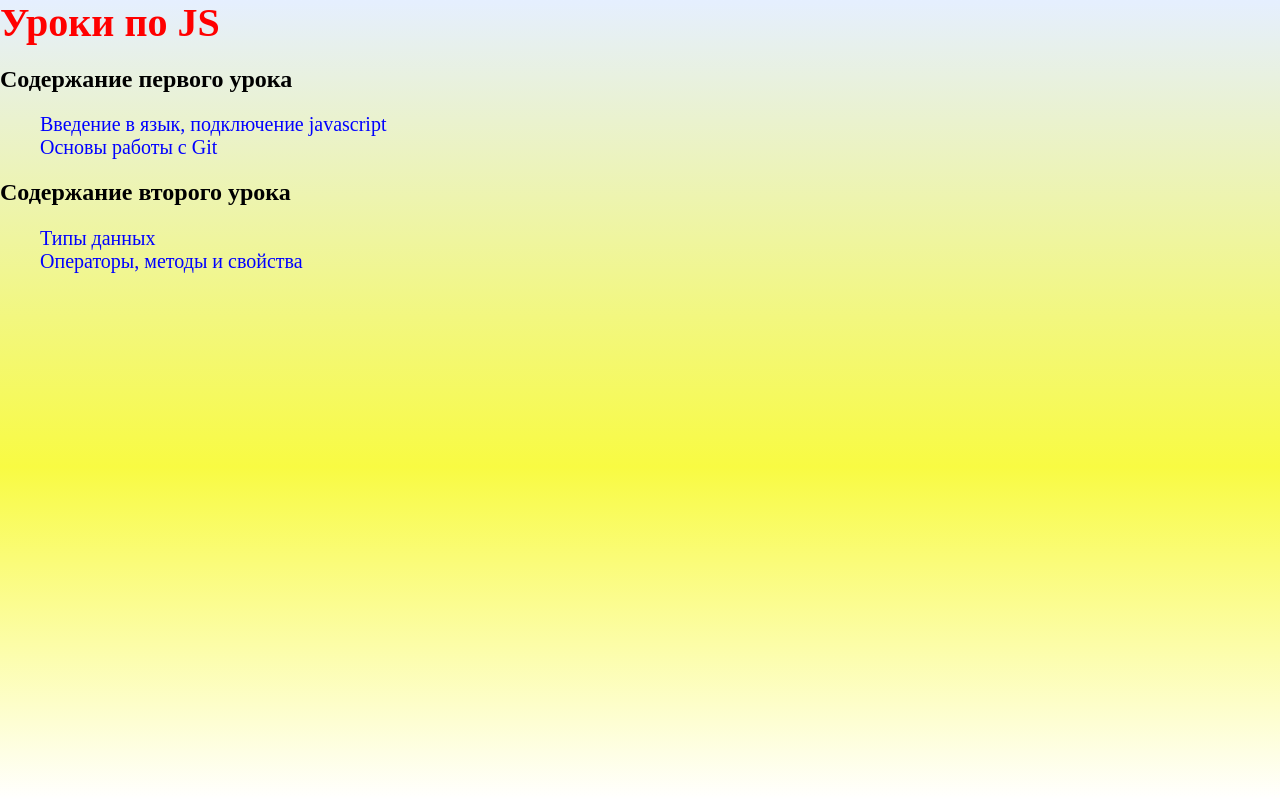
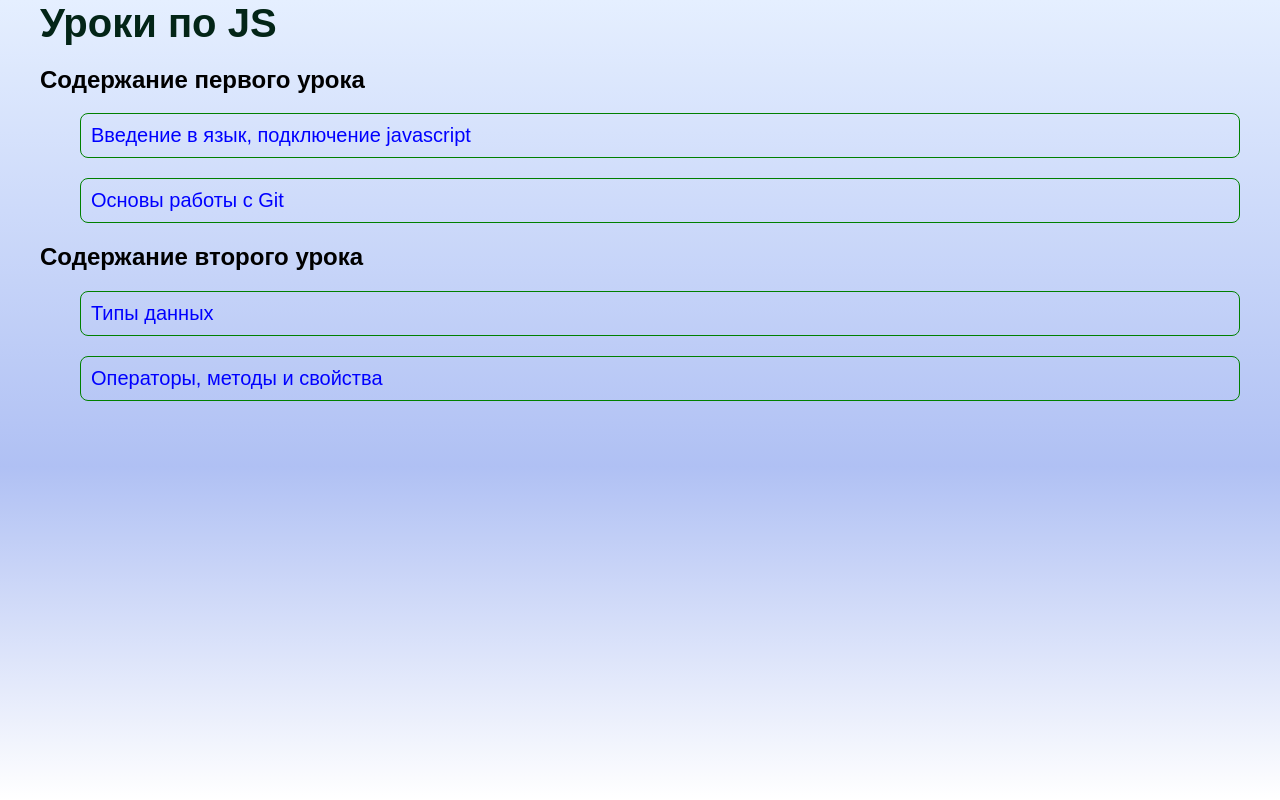
Before and after one commit to lampa-lana/study_JavaScript, a plain HTML site: page index.html in a window 1280 px wide. Drawn offline with Linux system fonts and the light colour scheme.

Commit message:
Create lesson02-addTask, index_add.html, main__add.js & styles

```diff
--- a/sass/_setting.sass
+++ b/sass/_setting.sass
@@ -2,7 +2,8 @@
   box-sizing: border-box
 body
   overflow-y: scroll
-  background-color: yellow
+  background-color: #9db0f0
+  font-family: sans-serif
   &::after
     content: ''
     position: absolute
--- a/sass/blocks/_main.sass
+++ b/sass/blocks/_main.sass
@@ -1,12 +1,23 @@
 .head
   margin: auto
+  max-width: 1200px
   &-title
     margin: 0
     padding: 0
-    color: red
+    color: #032517
     font-size: 40px
+.lesson
+  margin: auto
+  max-width: 1200px
 .list
+  margin: auto
+  max-width: 1200px
   list-style-type: none
   &-item
+    padding: 10px
+    margin: auto
     font-size: 20px
     color: blue
+    margin-bottom: 20px
+    border: 1px solid green
+    border-radius: 8px
```
Also changed, not shown: js/main.js (+6 -5 lines), css/style.css, 1 other file.
